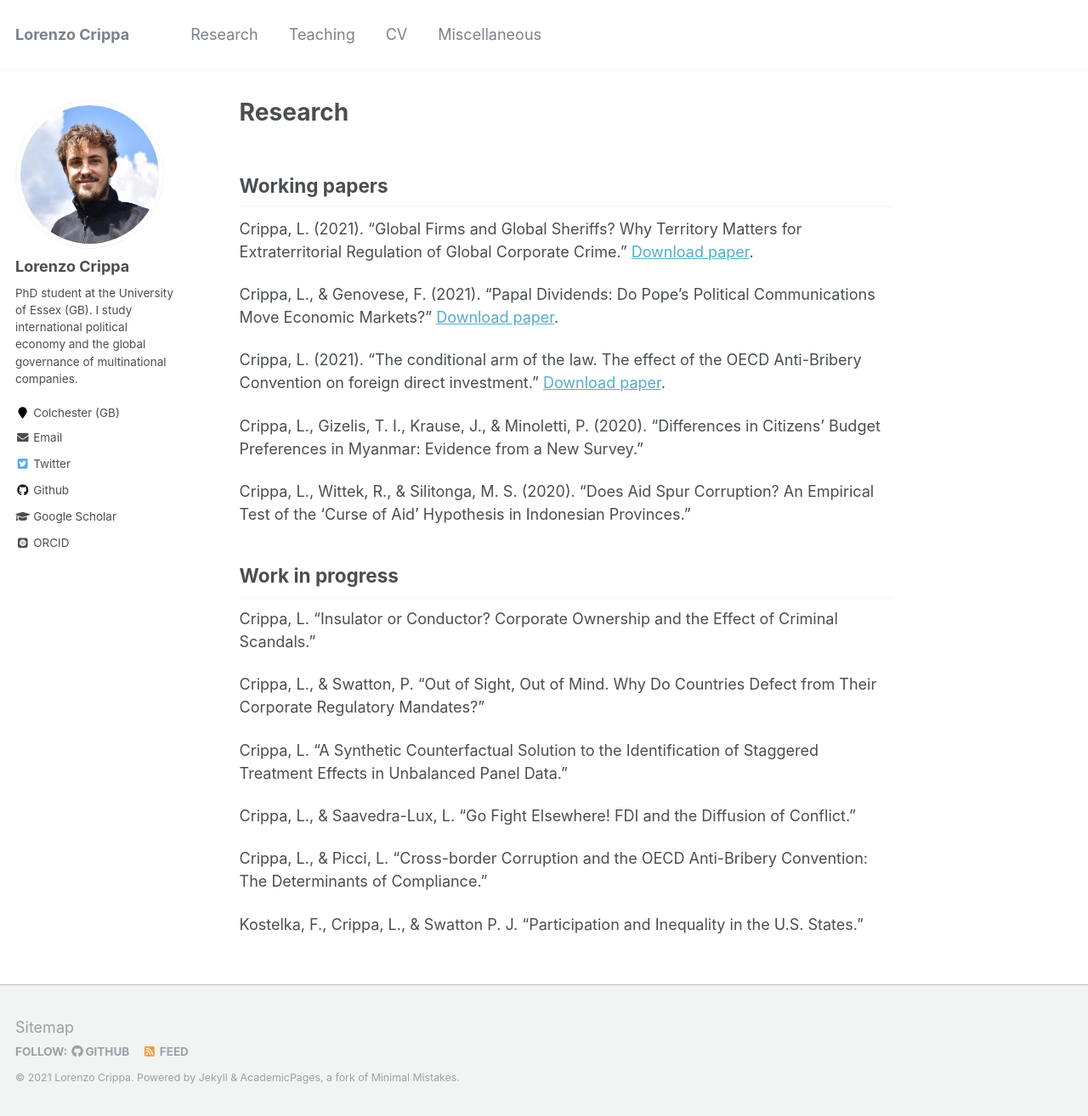
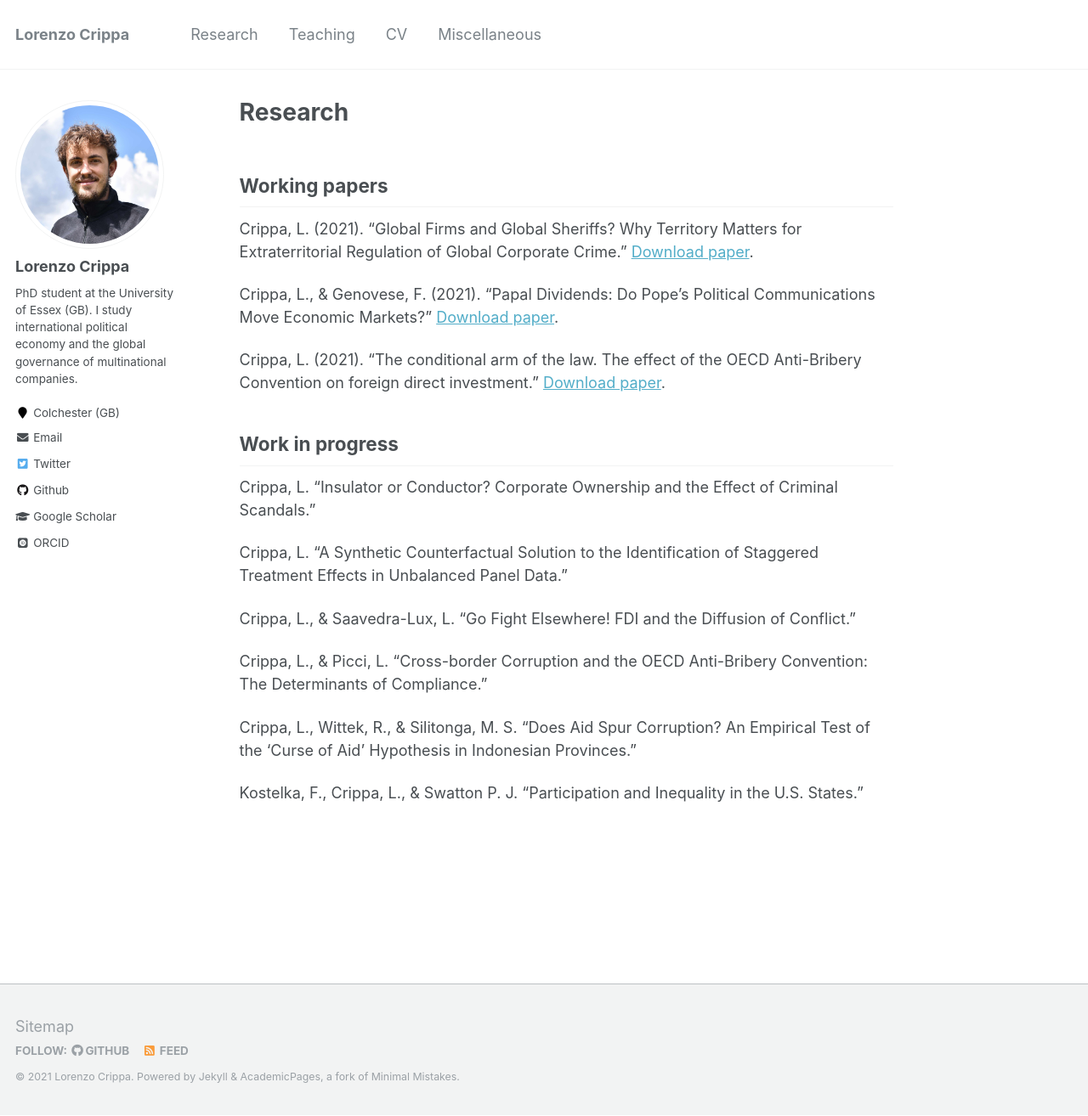
Before and after one commit to lorenzo-crippa/lorenzo-crippa.github.io, a Jekyll site: the page built from _pages/research.md, in a window 1280 px wide and 1314 px high. Shown: the whole window at 85% size. Built offline with Jekyll 4.4.1, drawn with Linux system fonts in a browser that asks for light colours; some web fonts are replaced.

Commit message:
Update papers

```diff
--- a/_pages/research.md
+++ b/_pages/research.md
@@ -12,15 +12,9 @@ Crippa, L., & Genovese, F. (2021). "Papal Dividends: Do Pope’s Political Commu
 
 Crippa, L. (2021). "The conditional arm of the law. The effect of the OECD Anti-Bribery Convention on foreign direct investment." [Download paper](https://lorenzo-crippa.github.io/files/conditional_arm.pdf).
 
-Crippa, L., Gizelis, T. I., Krause, J., & Minoletti, P. (2020). "Differences in Citizens’ Budget Preferences in Myanmar: Evidence from a New Survey."
-
-Crippa, L., Wittek, R., & Silitonga, M. S. (2020). "Does Aid Spur Corruption? An Empirical Test of the 'Curse of Aid' Hypothesis in Indonesian Provinces."
-
 ## Work in progress
 
 Crippa, L. "Insulator or Conductor? Corporate Ownership and the Effect of Criminal Scandals."
-
-Crippa, L., & Swatton, P. “Out of Sight, Out of Mind. Why Do Countries Defect from Their Corporate Regulatory Mandates?”
 
 Crippa, L. "A Synthetic Counterfactual Solution to the Identification of Staggered Treatment Effects in Unbalanced Panel Data."
 
```
Also changed, not shown: other parts of _pages/research.md (+2 -0 lines), 1 other file.
